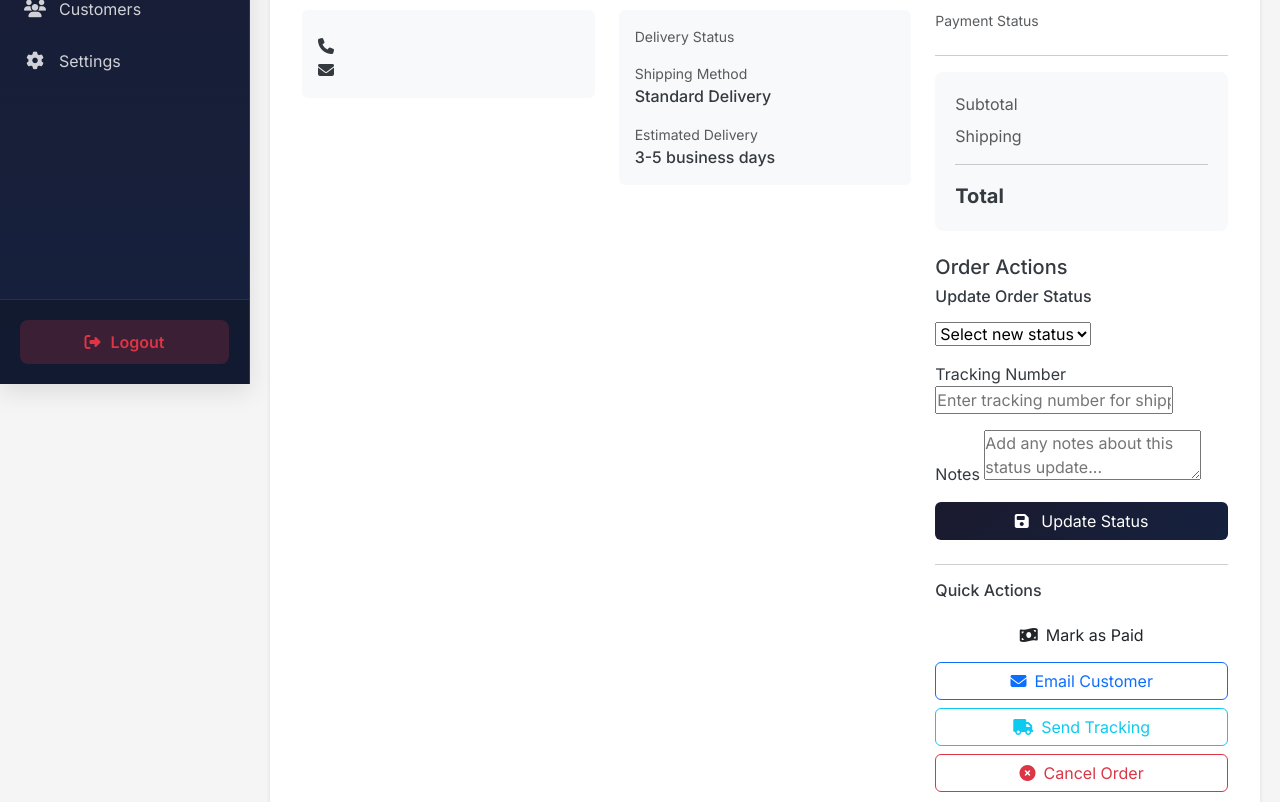
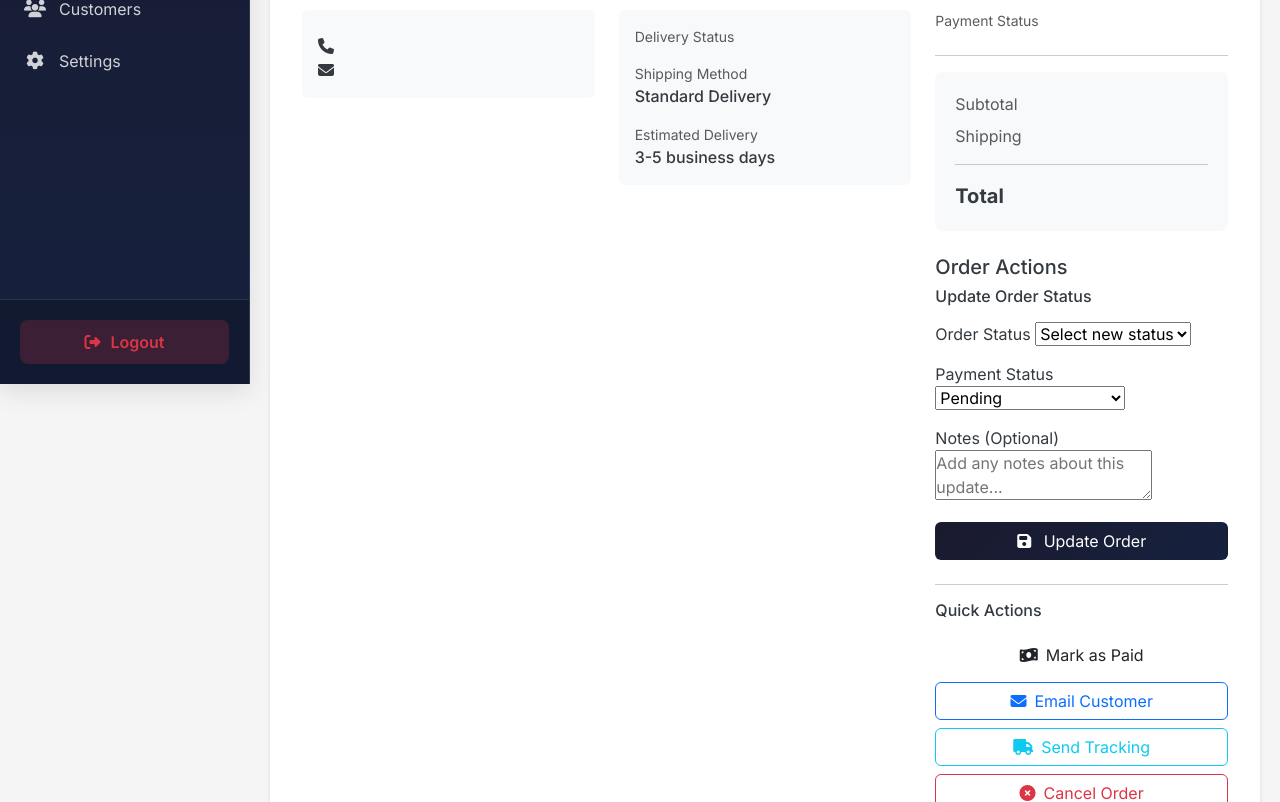
Before and after one commit to arinzepaschal791-code/Hair-Haven-Hub, a Python web app: template templates/admin/order_detail.html in a window 1280 px wide. Shown: the part 416-1218 px from the top of the page. Run offline with Jinja, Linux system fonts and the light colour scheme; the template is opened without the code that fills it, so the values that code supplies are empty.

Commit message:
Update order_detail.html

```diff
--- a/templates/admin/order_detail.html
+++ b/templates/admin/order_detail.html
@@ -92,9 +92,15 @@
                                 <td class="align-middle">
                                     <div class="product-thumbnail">
                                         {% if item.product and item.product.images and item.product.images|length > 0 %}
-                                            <img src="{{ url_for('static', filename='uploads/' + item.product.images[0].image_url) }}"
-                                                 alt="{{ item.product_name }}"
-                                                 style="width: 50px; height: 50px; object-fit: cover; border-radius: 4px;">
+                                            {% if item.product.images[0].image_url.startswith('http') %}
+                                                <img src="{{ item.product.images[0].image_url }}"
+                                                     alt="{{ item.product_name }}"
+                                                     style="width: 50px; height: 50px; object-fit: cover; border-radius: 4px;">
+                                            {% else %}
+                                                <img src="{{ url_for('uploaded_file', filename=item.product.images[0].image_url) }}"
+                                                     alt="{{ item.product_name }}"
+                                                     style="width: 50px; height: 50px; object-fit: cover; border-radius: 4px;">
+                                            {% endif %}
                                         {% else %}
                                             <div style="width: 50px; height: 50px; background: #f8f9fa; border-radius: 4px;
                                                        display: flex; align-items: center; justify-content: center;">
@@ -279,7 +285,7 @@
                         <div class="d-flex justify-content-between mb-2">
                             <span class="text-muted">Delivery</span>
                             <span class="text-success">
-                                Free (Order over ₦{{ BUSINESS_CONFIG.free_delivery_threshold|default(150000) }})
+                                Free (Order over ₦{{ config.free_delivery_threshold|default(150000) }})
                             </span>
                         </div>
                         {% endif %}
@@ -303,9 +309,11 @@
                     <!-- Update Status -->
                     <div class="mb-4">
                         <h6 class="mb-3">Update Order Status</h6>
-                        <form method="POST" action="{{ url_for('admin_update_order_status', id=order.id) }}"
+                        <form method="POST" action="{{ url_for('admin_update_order', id=order.id) }}"
                               id="statusForm">
+                            {{ csrf_token() if csrf_token }}
                             <div class="mb-3">
+                                <label for="orderStatus" class="form-label-admin">Order Status</label>
                                 <select class="form-control-admin" name="status" id="orderStatus" required>
                                     <option value="" disabled selected>Select new status</option>
                                     <option value="pending" {% if order.status == 'pending' %}selected{% endif %}>
@@ -327,21 +335,30 @@
                             </div>
 
                             <div class="mb-3">
-                                <label for="trackingNumber" class="form-label-admin">Tracking Number</label>
-                                <input type="text" class="form-control-admin" id="trackingNumber"
-                                       placeholder="Enter tracking number for shipping"
-                                       name="tracking_number">
+                                <label for="payment_status" class="form-label-admin">Payment Status</label>
+                                <select class="form-control-admin" name="payment_status" id="payment_status">
+                                    <option value="" disabled>Select payment status</option>
+                                    <option value="pending" {% if order.payment_status == 'pending' %}selected{% endif %}>
+                                        Pending
+                                    </option>
+                                    <option value="paid" {% if order.payment_status == 'paid' %}selected{% endif %}>
+                                        Paid
+                                    </option>
+                                    <option value="failed" {% if order.payment_status == 'failed' %}selected{% endif %}>
+                                        Failed
+                                    </option>
+                                </select>
                             </div>
 
                             <div class="mb-3">
-                                <label for="statusNotes" class="form-label-admin">Notes</label>
+                                <label for="statusNotes" class="form-label-admin">Notes (Optional)</label>
                                 <textarea class="form-control-admin" id="statusNotes" rows="2"
-                                          placeholder="Add any notes about this status update..."
+                                          placeholder="Add any notes about this update..."
                                           name="notes"></textarea>
                             </div>
 
                             <button type="submit" class="btn btn-primary-admin w-100">
-                                <i class="fas fa-save me-2"></i> Update Status
+                                <i class="fas fa-save me-2"></i> Update Order
                             </button>
                         </form>
                     </div>
@@ -457,7 +474,8 @@
             </div>
             <div class="modal-body">
                 <p>Are you sure you want to mark order <strong>{{ order.order_number }}</strong> as paid?</p>
-                <form id="paymentForm" method="POST" action="{{ url_for('admin_update_order_status', id=order.id) }}">
+                <form id="paymentForm" method="POST" action="{{ url_for('admin_update_order', id=order.id) }}">
+                    {{ csrf_token() if csrf_token }}
                     <input type="hidden" name="status" value="{{ order.status }}">
                     <input type="hidden" name="payment_status" value="paid">
                     <div class="mb-3">
@@ -474,7 +492,7 @@
                         <label for="paymentNotes" class="form-label-admin">Payment Notes</label>
                         <textarea class="form-control-admin" id="paymentNotes" rows="3"
                                   placeholder="Add payment details or reference..."
-                                  name="payment_notes"></textarea>
+                                  name="notes"></textarea>
                     </div>
                 </form>
             </div>
@@ -537,6 +555,82 @@
 
 {% block scripts %}
 <script>
+    // Get CSRF token from meta tag or form
+    function getCSRFToken() {
+        const metaToken = document.querySelector('meta[name="csrf-token"]');
+        if (metaToken) {
+            return metaToken.getAttribute('content');
+        }
+
+        const csrfInput = document.querySelector('input[name="csrf_token"]');
+        if (csrfInput) {
+            return csrfInput.value;
+        }
+
+        return '';
+    }
+
+    // Show toast notification
+    function showToast(message, type = 'success') {
+        // Create toast container if it doesn't exist
+        let toastContainer = document.querySelector('.toast-container');
+        if (!toastContainer) {
+            toastContainer = document.createElement('div');
+            toastContainer.className = 'toast-container position-fixed top-0 end-0 p-3';
+            document.body.appendChild(toastContainer);
+        }
+
+        const toastId = 'toast-' + Date.now();
+        const toastHTML = `
+            <div id="${toastId}" class="toast align-items-center text-bg-${type} border-0" role="alert">
+                <div class="d-flex">
+                    <div class="toast-body">
+                        ${message}
+                    </div>
+                    <button type="button" class="btn-close btn-close-white me-2 m-auto" data-bs-dismiss="toast"></button>
+                </div>
+            </div>
+        `;
+
+        toastContainer.insertAdjacentHTML('beforeend', toastHTML);
+        const toastElement = document.getElementById(toastId);
+        const toast = new bootstrap.Toast(toastElement, {
+            autohide: true,
+            delay: 3000
+        });
+        toast.show();
+
+        // Remove toast after it's hidden
+        toastElement.addEventListener('hidden.bs.toast', function () {
+            toastElement.remove();
+        });
+    }
+
+    // Show loading indicator
+    function showLoading() {
+        let loadingOverlay = document.querySelector('.loading-overlay');
+        if (!loadingOverlay) {
+            loadingOverlay = document.createElement('div');
+            loadingOverlay.className = 'loading-overlay position-fixed top-0 start-0 w-100 h-100 d-flex align-items-center justify-content-center';
+            loadingOverlay.style.cssText = 'background: rgba(0,0,0,0.5); z-index: 9999;';
+            loadingOverlay.innerHTML = `
+                <div class="spinner-border text-primary" role="status">
+                    <span class="visually-hidden">Loading...</span>
+                </div>
+            `;
+            document.body.appendChild(loadingOverlay);
+        }
+        loadingOverlay.style.display = 'flex';
+    }
+
+    // Hide loading indicator
+    function hideLoading() {
+        const loadingOverlay = document.querySelector('.loading-overlay');
+        if (loadingOverlay) {
+            loadingOverlay.style.display = 'none';
+        }
+    }
+
     // Initialize
     document.addEventListener('DOMContentLoaded', function() {
         initFormValidation();
@@ -586,7 +680,7 @@
         if (confirm('Are you sure you want to cancel this order? This action cannot be undone and will restock the items.')) {
             showLoading();
 
-            fetch("{{ url_for('admin_update_order_status', id=order.id) }}", {
+            fetch("{{ url_for('admin_update_order', id=order.id) }}", {
                 method: 'POST',
                 headers: {
                     'Content-Type': 'application/x-www-form-urlencoded',
@@ -594,6 +688,7 @@
                 },
                 body: new URLSearchParams({
                     'status': 'cancelled',
+                    'payment_status': '{{ order.payment_status }}',
                     'notes': 'Order cancelled by admin',
                     'csrf_token': getCSRFToken()
                 })
@@ -602,30 +697,11 @@
             .then(data => {
                 hideLoading();
 
-                if (data.success) {
-                    // Update status badge
-                    const statusBadge = document.querySelector('.badge-admin[class*="badge-"]:first-child');
-                    if (statusBadge) {
-                        statusBadge.className = statusBadge.className.replace(/badge-\w+/, '');
-                        statusBadge.classList.add('badge-danger');
-                        statusBadge.textContent = 'Cancelled';
-                    }
-
-                    // Update status select
-                    const statusSelect = document.getElementById('orderStatus');
-                    if (statusSelect) {
-                        statusSelect.value = 'cancelled';
-                    }
-
-                    // Remove cancel button
-                    const cancelBtn = document.querySelector('button[onclick="cancelOrder()"]');
-                    if (cancelBtn) {
-                        cancelBtn.style.display = 'none';
-                    }
-
-                    showToast('Order cancelled successfully', 'success');
+                if (data.success || data.message) {
+                    // Reload the page to show updated status
+                    window.location.reload();
                 } else {
-                    showToast(data.error || 'Failed to cancel order', 'error');
+                    showToast('Failed to cancel order', 'error');
                 }
             })
             .catch(error => {
@@ -638,11 +714,11 @@
 
     // Send Tracking Information
     function sendTracking() {
-        const trackingNumber = document.getElementById('trackingNumber').value;
+        const trackingNumber = document.getElementById('trackingNumber')?.value;
 
         if (!trackingNumber) {
-            showToast('Please enter a tracking number first', 'warning');
-            document.getElementById('trackingNumber').focus();
+            showToast('Please enter a tracking number first in the status update form', 'warning');
+            document.getElementById('orderStatus').focus();
             return;
         }
 
@@ -662,7 +738,7 @@ Best regards,
 {{ config.phone }}
 {{ config.email }}`;
 
-        window.location.href = `mailto:{{ order.customer_email }}?subject=${encodeURIComponent(subject)}&body=${encodeURIComponent(body)}`;
+        window.open(`mailto:{{ order.customer_email }}?subject=${encodeURIComponent(subject)}&body=${encodeURIComponent(body)}`);
     }
 
     // Email Invoice
@@ -670,7 +746,7 @@ Best regards,
         const subject = 'Your Invoice - Order #{{ order.order_number }} - {{ config.brand_name }}';
         const body = generateInvoiceText();
 
-        window.location.href = `mailto:{{ order.customer_email }}?subject=${encodeURIComponent(subject)}&body=${encodeURIComponent(body)}`;
+        window.open(`mailto:{{ order.customer_email }}?subject=${encodeURIComponent(subject)}&body=${encodeURIComponent(body)}`);
     }
 
     // Copy Order Number
@@ -686,19 +762,7 @@ Best regards,
     function printOrder() {
         const printWindow = window.open('', '_blank');
 
-        const itemsHTML = Array.from(document.querySelectorAll('#orderItemsTable tbody tr')).map(row => {
-            const cells = row.querySelectorAll('td');
-            return `
-                <tr>
-                    <td>${cells[1].textContent}</td>
-                    <td>${cells[2].textContent}</td>
-                    <td class="text-center">${cells[3].textContent}</td>
-                    <td class="text-end">${cells[4].textContent}</td>
-                </tr>
-            `;
-        }).join('');
-
-        printWindow.document.write(`
+        const itemsHTML = `
             <html>
             <head>
                 <title>Invoice - Order #{{ order.order_number }} - {{ config.brand_name }}</title>
@@ -822,10 +886,14 @@ Best regards,
                 </div>
             </body>
             </html>
-        `);
+        `;
 
+        printWindow.document.write(itemsHTML);
         printWindow.document.close();
-        printWindow.print();
+        printWindow.focus();
+        setTimeout(() => {
+            printWindow.print();
+        }, 500);
     }
 
     // Generate invoice text for email
```
